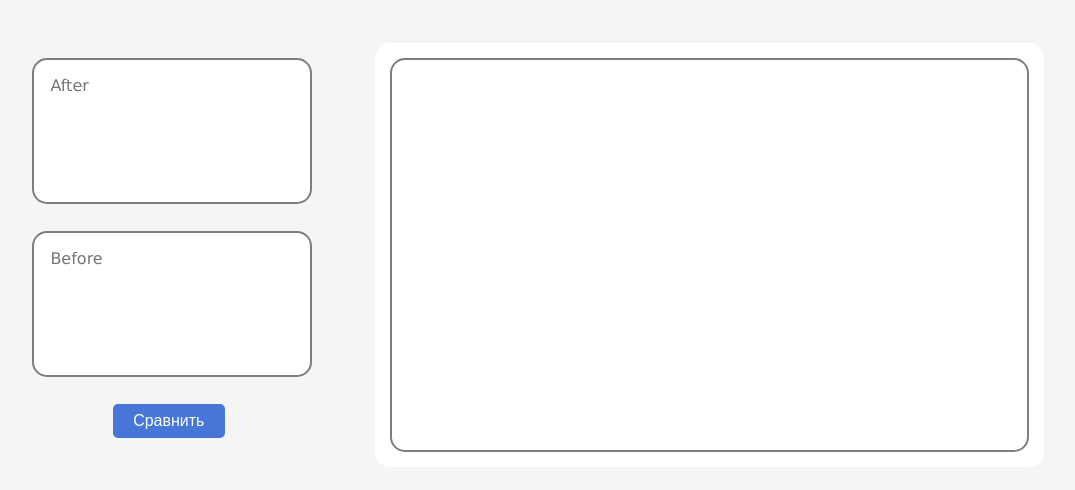
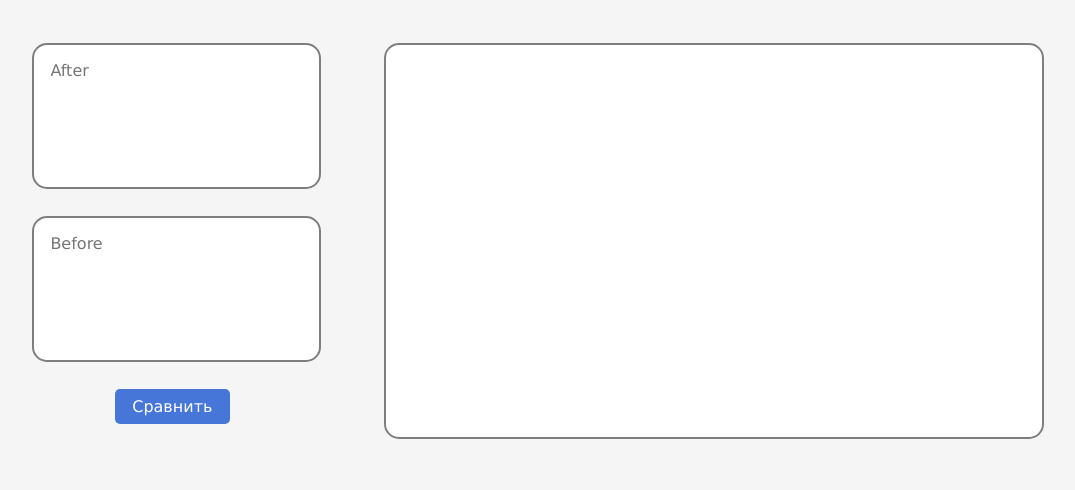
Before and after one commit to Fortik1/differenceCalculator, a website: page html/index.html in a window 1280 px wide. Shown: the whole page, without its empty margins (102-1177 px from the left). Drawn offline with Linux system fonts and the light colour scheme.

Commit message:
update html/index.html html/style.css

```diff
--- a/html/index.html
+++ b/html/index.html
@@ -5,19 +5,19 @@
     <meta http-equiv="X-UA-Compatible" content="IE=edge">
     <meta name="viewport" content="width=device-width, initial-scale=1.0">
     <link rel="stylesheet" href="style.css">
+    <script src="index.js"></script>
     <title>Document</title>
 </head>
 <body>
     <main>
-      <aside>
-        <textarea id="after" class="col2" name="textfield" type="text" value="" placeholder="After"></textarea>
-        <textarea id="before" class="col2" name="textfield" type="text" value="" placeholder="Before"></textarea>
+      <section class="two-rectangles">
+        <textarea class="col2" name="textfield" type="text" value="" placeholder="After"></textarea>
+        <textarea class="col2" name="textfield" type="text" value="" placeholder="Before"></textarea>
         <button class="c-button">Сравнить</button>
-      </aside>
-      <section>
+      </section>
+      <section class="rectangle">
       <div class="col1"></div>
       </section>
   </main>
-  <script src="../bin/index.js"></script>
 </body>
 </html>
--- a/html/style.css
+++ b/html/style.css
@@ -4,10 +4,10 @@ body {
 
 .col1 {
   border: solid #7d7f7d 2px;
-  padding: 15px 15px;
   border-radius: 15px;
   height: 360px;
   font-size: 16px;
+  padding: 1rem;
 }
 
 .c-button {
@@ -17,13 +17,12 @@ body {
   background: #4676D7;
   color: #fff;
   padding: 8px 16px;
-  padding-left: 15px;
-  font-family: Arial, sans-serif;
+  font-family: Verdana, sans-serif;
   font-weight: 500;
   font-size: 16px;
   width: 40%;
   position: relative;
-  left: 29%;
+  left: 28.5%;
 }
 
 .c-button:hover {
@@ -38,11 +37,9 @@ body {
 textarea {
     border-radius: 15px;
     background: #fff;
-  text-overflow: ellipsis;
     resize: none;
     outline: none;
     font-size: 16px;
-  padding: 15px 15px;
     border: solid #7d7f7d 2px;
     height: 110px;
     padding: 1rem;
@@ -54,20 +51,19 @@ main {
   display: flex;
 }
 
-aside {
+.two-rectangles {
   margin-left: 10%;
-  margin-top: 50px;
+  margin-top: 35px;
   width: 70%;
   display: flex;
   flex-direction: column;
 }
 
-section {
+.rectangle {
   border-radius: 15px;
   background: #fff;
   width: 160%;
   margin-left: 5%;
   margin-right: 10%;
   margin-top: 35px;
-  padding: 15px 15px;
 }
```
Lines whose indentation alone changed are shown as unchanged.
